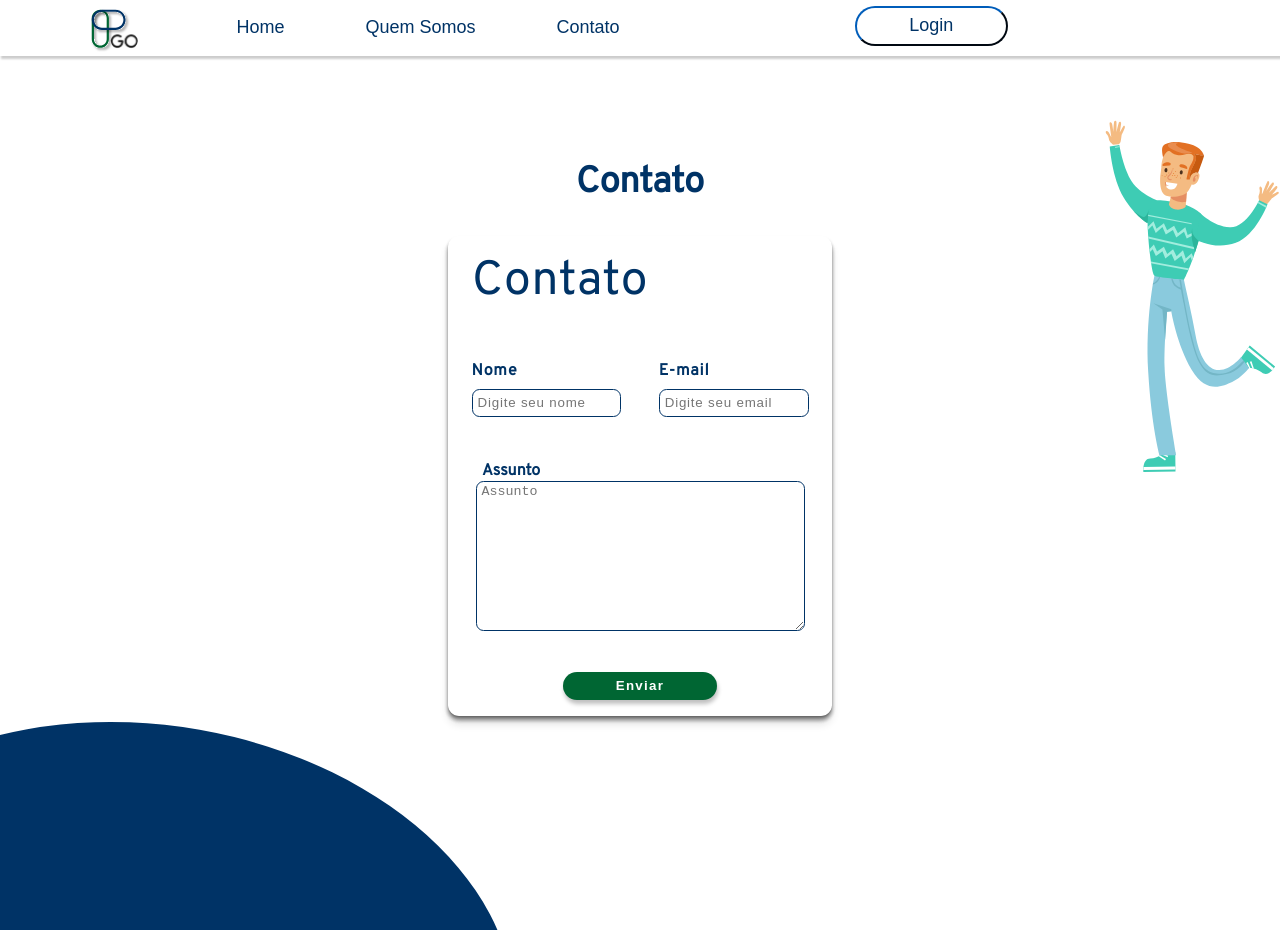
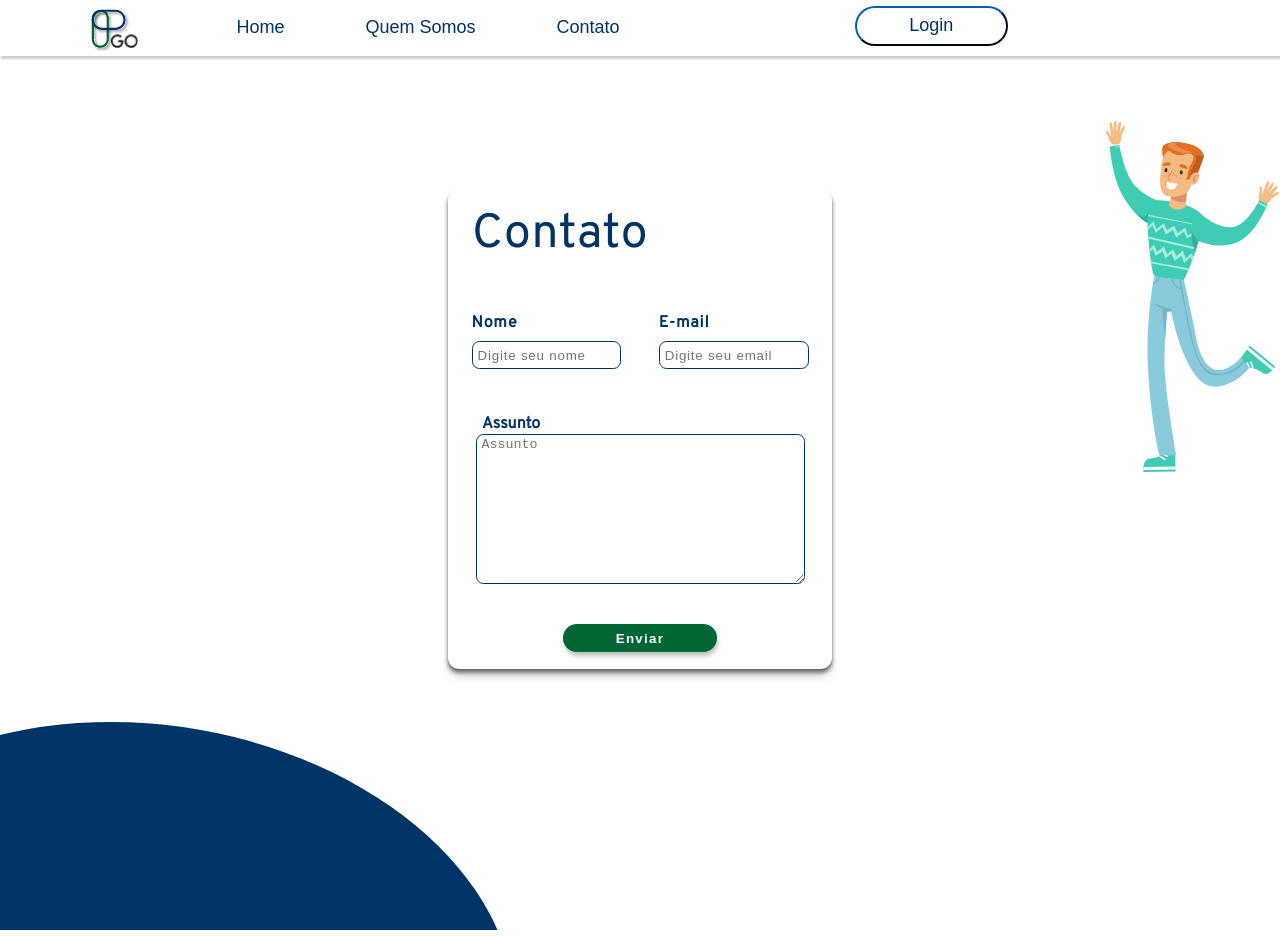
Before and after one commit to fga-eps-mds/2023.2-PrintGo-FrontEnd, a React (Create React App) app: page /contato in a window 1280 px wide. Built offline with nearby package versions, Linux system fonts and the light colour scheme; no server answers.

Commit message:
:bug:(#191): Arrumando problemas de css na página de contato

```diff
--- a/src/pages/Contact.js
+++ b/src/pages/Contact.js
@@ -32,7 +32,6 @@ export default function Contact() {
     <>
       <NavbarSimple />
       <div className="Main-page-contact">
-        <h1>Contato</h1>
         <div className="Contact-principal">
           <div className="Box-contact">
             <p>Contato</p>
--- a/src/style/pages/contact.css
+++ b/src/style/pages/contact.css
@@ -31,7 +31,6 @@
   display: flex;
   flex-direction: column;
   justify-content: space-around;
-  position: fixed;
   width: 30vw;
   height: 60vh;
   box-shadow: 0px 8px 8px 0px rgba(0, 0, 0, 0.12),
```
